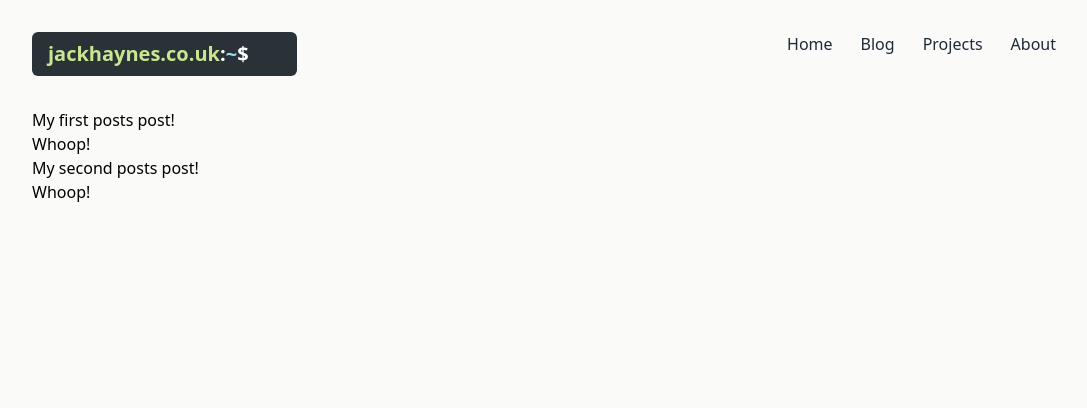
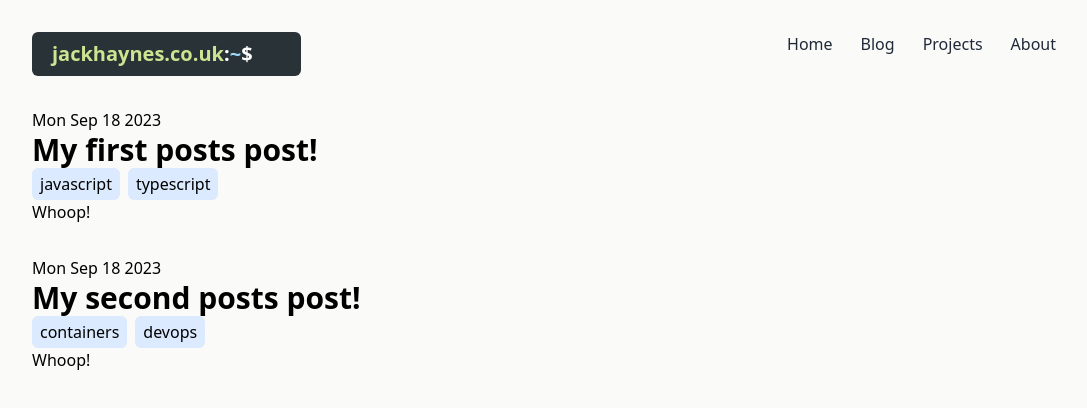
Before and after one commit to jdhaynes/personal-website, a Next.js app: page /blog in a window 1280 px wide. Shown: the top 408 px of the page, without its empty margins (96-1183 px from the left). Built offline with nearby package versions, Linux system fonts and the light colour scheme.

Commit message:
Added components for displaying list of blog posts with basic styling.

```diff
--- a/app/blog/page.tsx
+++ b/app/blog/page.tsx
@@ -1,22 +1,9 @@
-import * as fs from "fs";
-import Link from "next/link";
 import { getAllPostsMetadata } from "@/lib/blog";
+import PostList from "@/components/blog/PostList";
 
 const BlogHomePage = () => {
   const postMetadata = getAllPostsMetadata();
-  const postPreviews = postMetadata.map((post) => (
-      <div>
-        <Link href={`/blog/${post.slug}`}>
-          <h1>{post.title}</h1>
-          <h2>{post.subtitle}</h2>
-        </Link>
-      </div>
-  ));
-
-  return <div>
-    {postPreviews}
-  </div>
-}
-
+  return <PostList posts={postMetadata} />;
+};
 
 export default BlogHomePage;
--- /dev/null
+++ b/components/blog/PostList.tsx
@@ -0,0 +1,15 @@
+import React from "react";
+import { PostMetadataWithSlug } from "@/lib/blog";
+import PostListItem from "@/components/blog/PostListItem";
+
+const PostList: React.FC<{ posts: PostMetadataWithSlug[] }> = ({ posts }) => {
+  return (
+    <div className="flex flex-col space-y-8">
+      {posts.map((post) => (
+        <PostListItem post={post} />
+      ))}
+    </div>
+  );
+};
+
+export default PostList;
--- /dev/null
+++ b/components/blog/PostListItem.tsx
@@ -0,0 +1,22 @@
+import React from "react";
+import { PostMetadataWithSlug } from "@/lib/blog";
+import Link from "next/link";
+
+const PostListItem: React.FC<{ post: PostMetadataWithSlug }> = ({ post }) => {
+  return (
+    <div>
+      <div>{post.date.toDateString()}</div>
+      <Link href={`blog/${post.slug}`}>
+        <div className="font-bold text-3xl">{post.title}</div>
+      </Link>
+      <div className="flex space-x-2">
+        {post.tags.map((tag) => (
+          <span className="bg-blue-100 py-1 px-2 rounded-md">{tag}</span>
+        ))}
+      </div>
+      <div>{post.subtitle}</div>
+    </div>
+  );
+};
+
+export default PostListItem;
--- a/components/layout/header/Logo.tsx
+++ b/components/layout/header/Logo.tsx
@@ -1,14 +1,17 @@
 import React from "react";
+import Link from "next/link";
 
 const Logo: React.FC<{ title: string }> = ({ title }) => {
   return (
-    <div className="flex bg-material-gray text-xl font-bold py-2 px-4 rounded-md">
-      <div className="text-material-green">jackhaynes.co.uk</div>
-      <div className="text-white">:</div>
-      <div className="text-material-cyan">~</div>
-      <div className="text-white">$</div>
-      <div className="bg-white animate-cursor w-5 ml-3" />
-    </div>
+    <Link href="/">
+      <div className="flex bg-material-gray text-xl font-bold py-2 px-5 rounded-md">
+        <div className="text-material-green">jackhaynes.co.uk</div>
+        <div className="text-white">:</div>
+        <div className="text-material-cyan">~</div>
+        <div className="text-white">$</div>
+        <div className="bg-white animate-cursor w-4 ml-3" />
+      </div>
+    </Link>
   );
 };
 
--- a/lib/blog.tsx
+++ b/lib/blog.tsx
@@ -1,4 +1,4 @@
-import config from "@/config"
+import config from "@/config";
 import fs from "fs";
 import matter from "gray-matter";
 import { z } from "zod";
@@ -8,22 +8,25 @@ const frontMatterSchema = z.object({
   subtitle: z.string().optional(),
   date: z.coerce.date(),
   isPublished: z.boolean().optional().default(false),
-  tags: z.array(z.string())
-})
+  tags: z.array(z.string()),
+});
 
-type PostMetadata = z.infer<typeof frontMatterSchema>
-type PostMetadataWithSlug = PostMetadata & { slug: string }
-type PostContent = { metadata: PostMetadata, content: string }
-type Post = PostContent & { slug: string }
+export type PostMetadata = z.infer<typeof frontMatterSchema>;
+export type PostMetadataWithSlug = PostMetadata & { slug: string };
+export type PostContent = { metadata: PostMetadata; content: string };
+export type Post = PostContent & { slug: string };
 
-const getContentFilenames = (directory: string, extension: string): string[] => {
+const getContentFilenames = (
+  directory: string,
+  extension: string,
+): string[] => {
   const allFiles = fs.readdirSync(directory);
   return allFiles.filter((file) => file.endsWith(`.${extension}`));
-}
+};
 
 const getFileContent = (filePath: string): string => {
   return fs.readFileSync(filePath, "utf-8");
-}
+};
 
 const parseMarkdown = (markdown: string): PostContent => {
   const { data: frontMatter, content } = matter(markdown);
@@ -31,8 +34,8 @@ const parseMarkdown = (markdown: string): PostContent => {
 
   return {
     metadata,
-    content
-  }
+    content,
+  };
 };
 
 export const getAllPostsMetadata = (): PostMetadataWithSlug[] => {
@@ -46,10 +49,10 @@ export const getAllPostsMetadata = (): PostMetadataWithSlug[] => {
 
     return {
       slug,
-      ...content.metadata
-    }
-  })
-}
+      ...content.metadata,
+    };
+  });
+};
 
 export const getPostContent = (slug: string): Post => {
   const contentDirectory = config.blog.contentDirectory;
@@ -58,6 +61,6 @@ export const getPostContent = (slug: string): Post => {
 
   return {
     slug,
-    ...content
-  }
-}
+    ...content,
+  };
+};
```
